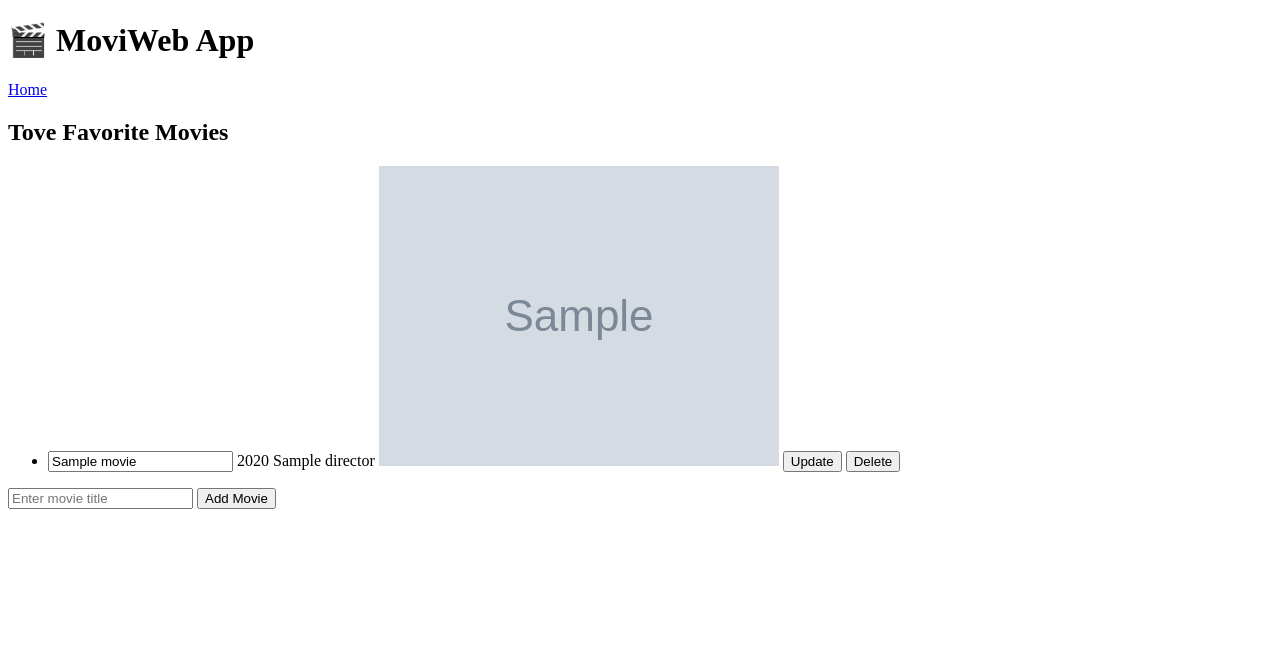
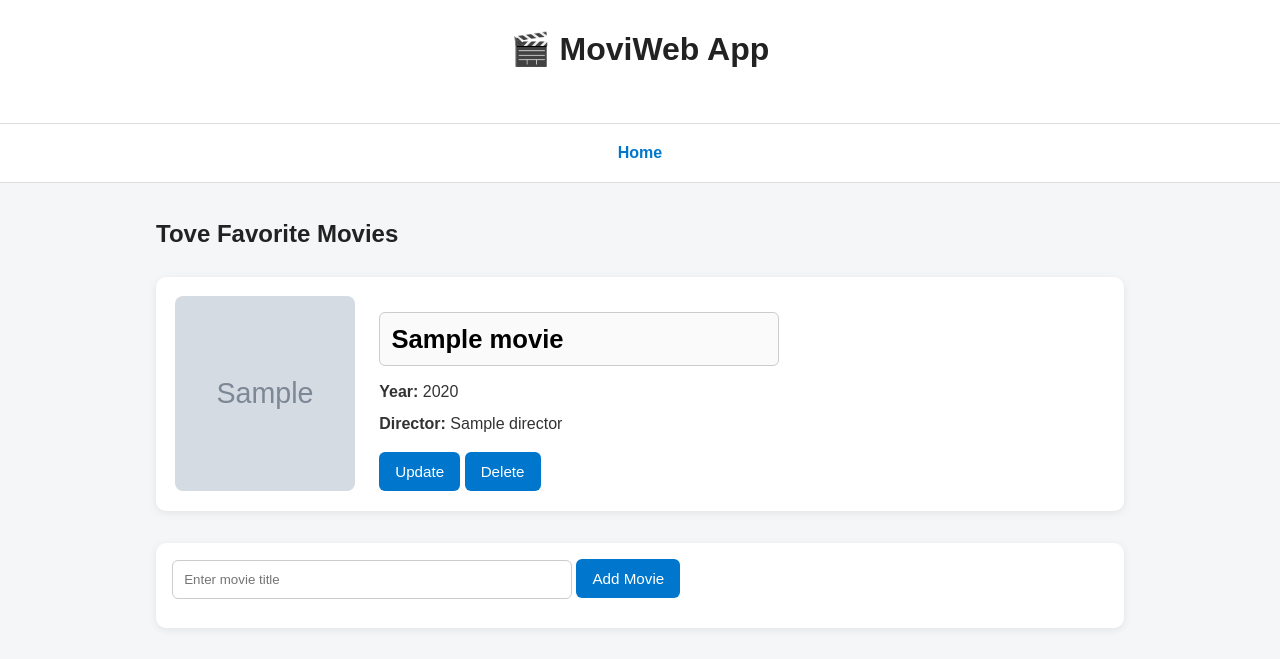
Before and after one commit to NothinginVain/The-Movie-App-2.0, a Flask app: template templates/movies.html in a window 1280 px wide. Shown: the top 659 px of the page. Run offline with Flask 3, Linux system fonts and the light colour scheme; tables that the repository leaves empty hold one stand-in row (values such as "Sample post"); the template is opened without the code that fills it: values that come from a table or form of the project are taken from there, most other values are stand-ins (such as "Sample title", 1, 10 or a date in 2020); grey boxes marked "Sample" are stand-in pictures.

Commit message:
add UI web interface

```diff
--- a/app.py
+++ b/app.py
@@ -30,15 +30,18 @@ def create_user():
 
     if not new_user:
         flash('User name cannot be empty')
+        return redirect(url_for('index'))
 
     existing_user = data_manager.get_user_by_name(new_user)
     if existing_user:
         flash('User already exists')
         return redirect(url_for('index'))
 
-    data_manager.create_user(new_user)
+    save_data = data_manager.create_user(new_user)
 
-    flash('User created with Success')
+    if save_data is True:
+        flash('User created with Success')
+
     return redirect(url_for('index'))
 
 
@@ -56,9 +59,10 @@ def user_movies(user_id):
 @app.route('/users/<int:user_id>/movies', methods=['POST'])
 def add_movie(user_id):
     check_movie = request.form.get('new_movie','').strip()
+
     if not check_movie:
         flash('Movie title cannot be empty')
-        return redirect('Movie title cannot be empty')
+        return redirect(url_for('user_movies', user_id=user_id))
 
     existing_movie = data_manager.movie_exists_for_user(user_id,check_movie)
 
@@ -89,9 +93,11 @@ def add_movie(user_id):
     if poster == "N/A":
         poster = DEFAULT_IMG_POSTER
     new_movie = Movie(name=title, director=director, year=year, poster_url=poster, user_id=user_id)
-    data_manager.add_movie(new_movie)
-    # check if the movie that i creat already exist in the database
-    flash('Movie add with Success')
+    save_data = data_manager.add_movie(new_movie)
+
+    if save_data is True:
+        flash('Movie add with Success')
+
     return redirect(url_for('user_movies', user_id=user_id))
 
 
@@ -106,6 +112,7 @@ def update_movie(user_id, movie_id):
 
     if movie is None:
         flash('Movie not found')
+        return redirect(url_for('user_movies', user_id=user_id))
 
     flash('Movie updated with Success')
     return redirect(url_for('user_movies', user_id=user_id))
@@ -115,11 +122,22 @@ def update_movie(user_id, movie_id):
 def delete_movie(user_id, movie_id):
     deleted = data_manager.delete_movie(movie_id)
 
-    if not deleted:
+    if deleted is False:
         flash('Movie not found')
+        return redirect(url_for('user_movies', user_id=user_id))
+    else:
+        flash(f'The Movie was deleted with Success')
+        return redirect(url_for('user_movies', user_id=user_id))
 
-    flash(f'The Movie was deleted with Success')
-    return redirect(url_for('user_movies', user_id=user_id))
+
+@app.errorhandler(404)
+def page_not_found(e):
+    return render_template('404.html'), 404
+
+
+@app.errorhandler(500)
+def internal_server_error(e):
+    return render_template('500.html'), 500
 
 
 if __name__ == '__main__':
--- a/static/style.css
+++ b/static/style.css
@@ -0,0 +1,278 @@
+/* =========================
+   General
+========================= */
+
+* {
+    margin: 0;
+    padding: 0;
+    box-sizing: border-box;
+}
+
+body {
+    font-family: Arial, Helvetica, sans-serif;
+    background-color: #f4f6f8;
+    color: #333;
+    line-height: 1.6;
+}
+
+/* =========================
+   Header
+========================= */
+
+header {
+    background-color: #ffffff;
+    padding: 1.5rem;
+    text-align: center;
+    border-bottom: 1px solid #ddd;
+}
+
+header h1 {
+    color: #222;
+}
+
+/* =========================
+   Navigation
+========================= */
+
+nav {
+    background-color: #ffffff;
+    text-align: center;
+    padding: 1rem;
+    border-bottom: 1px solid #ddd;
+}
+
+nav a {
+    text-decoration: none;
+    color: #0077cc;
+    font-weight: bold;
+}
+
+nav a:hover {
+    text-decoration: underline;
+}
+
+/* =========================
+   Container
+========================= */
+
+.container {
+    max-width: 1000px;
+    margin: 2rem auto;
+    padding: 0 1rem;
+}
+
+/* =========================
+   Flash Messages
+========================= */
+
+body > ul {
+    list-style: none;
+    max-width: 1000px;
+    margin: 1rem auto;
+    padding: 0 1rem;
+}
+
+body > ul li {
+    background-color: #dff0d8;
+    color: #2e6b2e;
+    padding: 0.8rem;
+    border-radius: 6px;
+    margin-bottom: 0.5rem;
+}
+
+/* =========================
+   Headings
+========================= */
+
+h1, h2 {
+    margin-bottom: 1.5rem;
+    color: #222;
+}
+
+/* =========================
+   Users (HORIZONTAL FIX)
+========================= */
+
+.user-list {
+    list-style: none;
+    display: flex;
+    flex-wrap: wrap;
+    gap: 1rem;
+    margin-bottom: 2rem;
+}
+
+.user-entry {
+    margin-bottom: 0;
+}
+
+/* =========================
+   Buttons
+========================= */
+
+.btn,
+button {
+    display: inline-block;
+    background-color: #0077cc;
+    color: white;
+    text-decoration: none;
+    border: none;
+    padding: 0.7rem 1rem;
+    border-radius: 6px;
+    cursor: pointer;
+    font-size: 0.95rem;
+}
+
+.btn:hover,
+button:hover {
+    background-color: #005fa3;
+}
+
+/* =========================
+   Forms
+========================= */
+
+form {
+    margin-top: 1rem;
+}
+
+input[type="text"] {
+    padding: 0.7rem;
+    border: 1px solid #ccc;
+    border-radius: 6px;
+    width: 100%;
+    max-width: 400px;
+    margin-bottom: 0.8rem;
+}
+
+/* =========================
+   Movies List
+========================= */
+
+.movie-list {
+    list-style: none;
+}
+
+/* =========================
+   Movie Card
+========================= */
+
+.movie-card {
+    background-color: white;
+    border-radius: 10px;
+    padding: 1.2rem;
+    margin-bottom: 1.5rem;
+    box-shadow: 0 2px 8px rgba(0, 0, 0, 0.08);
+
+    display: flex;
+    gap: 1.5rem;
+    align-items: stretch;
+}
+
+/* Important fix for flex overflow */
+.movie-card form {
+    flex: 1;
+    min-width: 0;
+}
+
+/* =========================
+   Poster
+========================= */
+
+.poster {
+    width: 180px;
+    border-radius: 8px;
+    flex-shrink: 0;
+}
+
+/* =========================
+   Editable Movie Title
+========================= */
+
+.movie-title {
+    font-size: 1.6rem;
+    font-weight: bold;
+
+    width: 100%;
+    min-width: 0;
+
+    padding: 0.5rem;
+
+    border: 2px solid #d6dce3;
+    border-radius: 6px;
+
+    background-color: #fafafa;
+
+    margin-bottom: 1rem;
+
+    box-sizing: border-box;
+}
+
+.movie-title:focus {
+    outline: none;
+    border-color: #0077cc;
+    background-color: #ffffff;
+}
+
+/* =========================
+   Movie Details
+========================= */
+
+.movie-details {
+    margin-bottom: 1rem;
+}
+
+.movie-details p {
+    margin-bottom: 0.4rem;
+}
+
+/* =========================
+   Add Movie Form
+========================= */
+
+.container > form {
+    margin-top: 2rem;
+    padding: 1rem;
+    background: white;
+    border-radius: 10px;
+    box-shadow: 0 2px 8px rgba(0, 0, 0, 0.08);
+}
+
+/* =========================
+   Responsive
+========================= */
+
+@media (max-width: 768px) {
+
+    .movie-card {
+        flex-direction: column;
+    }
+
+    .poster {
+        width: 100%;
+        max-width: 250px;
+    }
+
+    .movie-title {
+        font-size: 1.4rem;
+    }
+}
+.error-container {
+    text-align: center;
+    padding: 4rem 1rem;
+}
+
+.error-container h1 {
+    font-size: 5rem;
+    color: #0077cc;
+    margin-bottom: 1rem;
+}
+
+.error-container h2 {
+    margin-bottom: 1rem;
+    color: #222;
+}
+
+.error-container p {
+    margin-bottom: 2rem;
+    color: #555;
+}
--- a/templates/movies.html
+++ b/templates/movies.html
@@ -6,16 +6,33 @@
 
 <ul class="movie-list">
     {% for movie in movies %}
-    <li class="user-entry">
-    <form  method="POST">
+ <li class="movie-card">
+
+    <img src="{{ movie.poster_url }}"
+         alt="{{ movie.name }}"
+         class="poster">
+
+    <form method="POST">
+
         <input
             type="text"
             name="new_title"
-        value="{{movie.name}}"
+            value="{{ movie.name }}"
+            class="movie-title"
             required>
-        {{ movie.year }}
-        {{ movie.director }}
-        <img src="{{movie.poster_url}}" alt="">
+
+        <div class="movie-details">
+
+            <p>
+                <strong>Year:</strong> {{ movie.year }}
+            </p>
+
+            <p>
+                <strong>Director:</strong> {{ movie.director }}
+            </p>
+
+        </div>
+
         <button
             type="submit"
             formaction="{{ url_for('update_movie',
@@ -23,6 +40,7 @@
             movie_id=movie.id) }}">
             Update
         </button>
+
         <button
             type="submit"
             formaction="{{ url_for('delete_movie',
@@ -30,7 +48,9 @@
             movie_id=movie.id) }}">
             Delete
         </button>
+
     </form>
+
 </li>
     {% endfor %}
 </ul>
```
Also changed, not shown: data_manager.py (+7 -3 lines), templates/404.html (added, +21 -0 lines), templates/500.html (added, +22 -0 lines), data/movies.db. Lines whose indentation alone changed are shown as unchanged.
